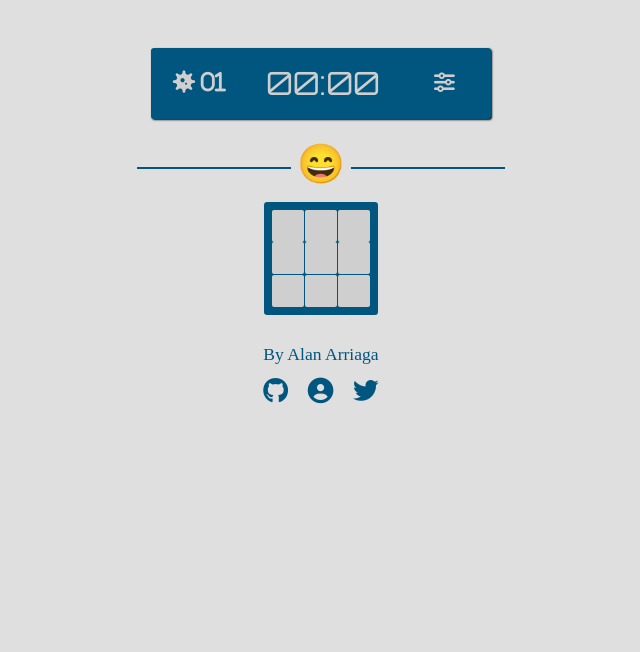
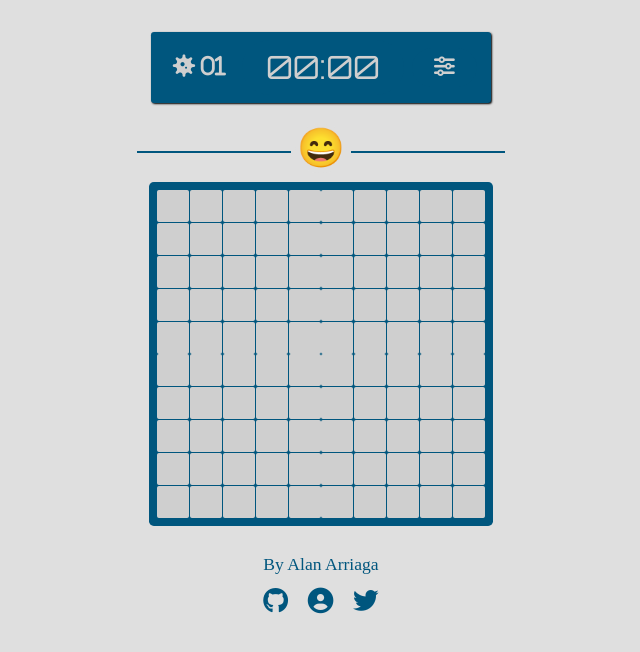
Before and after one commit to A14Narriaga/minesweeper, a React (Create React App) app: page / in a window 1280 px wide. Shown: the top 652 px of the page, without its empty margins (319-959 px from the left). Built offline with nearby package versions, Linux system fonts and the light colour scheme; a web font is replaced by a local one.

Commit message:
Dinamic board size generation and style fixed.

```diff
--- a/src/components/App.tsx
+++ b/src/components/App.tsx
@@ -16,9 +16,13 @@ const App = () => {
     <>
       <Timer handleShowSettings={handleShowSettings} mine={mine} />
       <Controls />
-      <Board mine={mine}/>
+      <Board mine={mine} />
       <Social />
-      <Settings handleShowSettings={handleShowSettings} showSettings={showSettings} mine={mine} setMine={setMine}/>
+      <Settings
+        showSettings={showSettings}
+        mine={mine}
+        setMine={setMine}
+      />
     </>
   )
 }
--- a/src/components/Board.tsx
+++ b/src/components/Board.tsx
@@ -1,26 +1,54 @@
-const Board = ({mine}:{mine:string}) => {
+import { useReducer } from "react"
 
-    const changeVisibility = (id: string) => {
-        const btn = document.getElementById(id);
-        if(btn) {
-            btn.classList.add("visible");
-            btn.innerHTML = '<i class="fa fa-'+mine+'"></i>';
-        }
-    }
+type cell = { cover: boolean | ""; type: "mine" | number | "" }
 
-    return (
-        <section className="board">
-            <button id="0" onClick={() => changeVisibility("0")} className="box"></button>
-            <button id="1" onClick={() => changeVisibility("1")} className="box"></button>
-            <button id="2" onClick={() => changeVisibility("2")} className="box"></button>
-            <button id="3" onClick={() => changeVisibility("3")} className="box"></button>
-            <button id="4" onClick={() => changeVisibility("4")} className="box"></button>
-            <button id="5" onClick={() => changeVisibility("5")} className="box"></button>
-            <button id="6" onClick={() => changeVisibility("6")} className="box"></button>
-            <button id="7" onClick={() => changeVisibility("7")} className="box"></button>
-            <button id="8" onClick={() => changeVisibility("8")} className="box"></button>
-        </section>
-    )
+// Referenicas en JS
+const generateBoard = ({ rows, cols }: { rows: number; cols: number }) => {
+  const board = Array.from(Array(rows)).map(() =>
+    Array.from(Array(cols)).map(_ => ({ cover: true, type: "" } as cell))
+  ) as Array<Array<cell>>
+  return board
+}
+
+type setCover = { type: "setCover"; i: number; j: number }
+
+const reducer = (board: Array<Array<cell>>, accion: setCover) => {
+  const { type, i, j } = accion
+  if (type === "setCover") {
+    const newBoard = [...board]
+    newBoard[i][j].cover = false
+    newBoard[i][j].type = "mine"
+    console.log(i, j)
+    return newBoard
+  }
+  return board
+}
+
+const Board = ({ mine }: { mine: string }) => {
+  const [board, dispatchBoard] = useReducer(reducer, [], () => generateBoard({ rows: 10, cols: 10 }))
+
+  return (
+    <section
+      className="board"
+      style={{
+        gridTemplateColumns: `repeat(${board.length}, 1fr)`,
+        width: `${2*board.length+(board.length-1)*0.05+1}rem`,
+        height: `${2*board[0].length+(board[0].length-1)*0.05+1}rem`,
+      }}
+    >
+      {board.map((row, i) =>
+        row.map(({ cover, type }, j) => (
+          <button
+            key={`${i}${j}`}
+            onClick={() => dispatchBoard({ type: "setCover", i, j })}
+            className={`box box-${cover ? "" : "uncover"}`}
+          >
+            <i className={type === "mine" ? `fa fa-${mine}` : ""}></i>
+          </button>
+        ))
+      )}
+    </section>
+  )
 }
 
 export default Board
--- a/src/sass/App.scss
+++ b/src/sass/App.scss
@@ -13,7 +13,6 @@ $text-color: rgb(207, 207, 207);
 $background-color-blur: rgba(223, 223, 223, 0.733);
 $text-settings-color: black;
 
-$board-size: 3;
 $box-color: rgb(207, 207, 207);
 $hover-box-color: rgb(253, 253, 253);
 
--- a/src/sass/_board.scss
+++ b/src/sass/_board.scss
@@ -1,14 +1,11 @@
 @mixin board {
   .board {
     margin: 0 auto;
-    margin-top: 0.5rem;
+    margin-top: 0.3rem;
     background-color: $primary-color;
-    border-radius: 0.2rem;
-    width: 2 * $board-size + 1.1rem;
-    height: 2 * $board-size + 1.1rem;
+    border-radius: 0.3rem;
     padding: 0.5rem;
     display: grid;
-    grid-template-columns: repeat($board-size, 1fr);
     gap: 0.05rem;
     .box {
       background-color: $box-color;
@@ -26,7 +23,7 @@
         font-size: 1.2rem;
       }
     }
-    .visible {
+    .box-uncover {
       background-color: rgba(199, 199, 199, 0.568);
       color: whitesmoke;
       border: 0;
--- a/src/sass/_timer.scss
+++ b/src/sass/_timer.scss
@@ -7,7 +7,7 @@
     border-radius: 0.2rem;
     max-width: 340px;
     margin: 0 auto;
-    margin-top: 3rem;
+    margin-top: 2rem;
     .clock {
       font-family: "Orbitron", sans-serif;
       font-size: 2rem;
```
